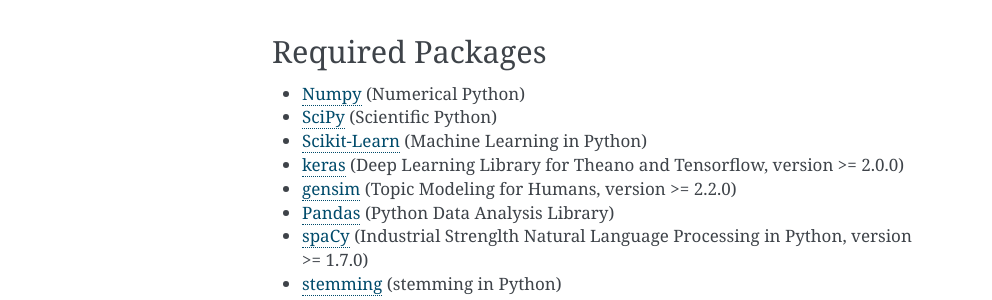
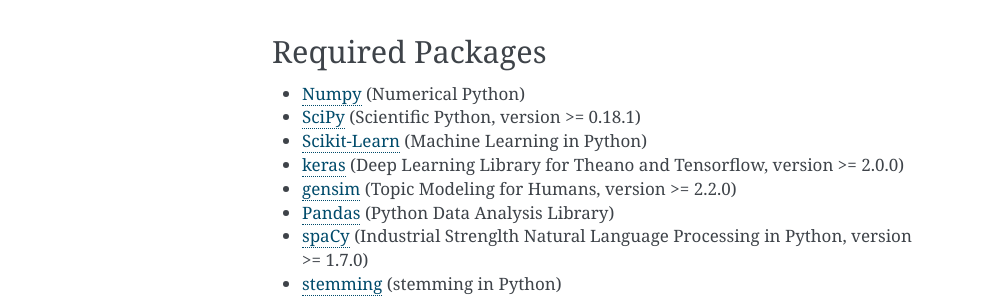
Before and after one commit to stephenhky/PyShortTextCategorization, a Sphinx documentation site: the page built from docs/install.rst, in a window 1280 px wide. Shown: the part 611-911 px from the top of the page, without its empty margins (148-1140 px from the left). Built offline with Sphinx 7.4.7, drawn with Linux system fonts in a browser that asks for light colours.

Commit message:
requirement update

```diff
--- a/docs/install.rst
+++ b/docs/install.rst
@@ -33,7 +33,7 @@
 -----------------
 
 - Numpy_ (Numerical Python)
-- SciPy_ (Scientific Python)
+- SciPy_ (Scientific Python, version >= 0.18.1)
 - Scikit-Learn_ (Machine Learning in Python)
 - keras_ (Deep Learning Library for Theano and Tensorflow, version >= 2.0.0)
 - gensim_ (Topic Modeling for Humans, version >= 2.2.0)
--- a/setup.py
+++ b/setup.py
@@ -37,7 +37,7 @@
       package_data={'shorttext': ['data/*.csv', 'utils/*.pkl']},
       setup_requires=['numpy'],
       install_requires=[
-          'numpy', 'scipy', 'scikit-learn', 'keras>=2.0.0', 'gensim>=2.2.0', 'pandas', 'spacy>=1.7.0', 'stemming',
+          'numpy', 'scipy>=0.18.1', 'scikit-learn', 'keras>=2.0.0', 'gensim>=2.2.0', 'pandas', 'spacy>=1.7.0', 'stemming',
       ],
       tests_require=[
           'unittest2', 'keras>=2.0.0', 'gensim>=2.2.0',
```
